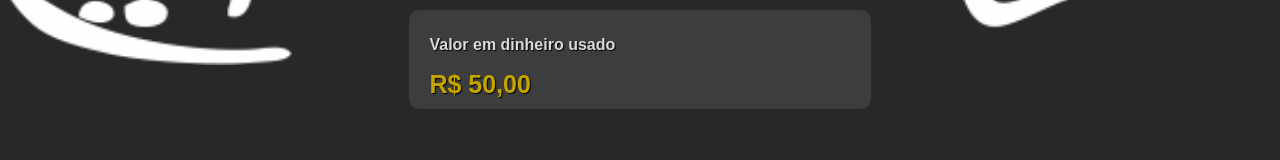
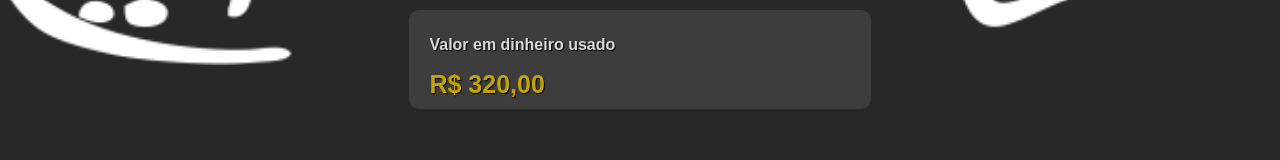
Before and after one commit to rapharosa/ubuntu, a React (Create React App) app: page /ubuntu/doados in a window 1280 px wide. Shown: the part 477-637 px from the top of the page. Built offline with nearby package versions, Linux system fonts and the light colour scheme.

Commit message:
Atualização Doados

```diff
--- a/src/componentes/doados/Doados.tsx
+++ b/src/componentes/doados/Doados.tsx
@@ -35,7 +35,7 @@ function Doados(){
                     </div>
                     <div className='categoria'>
                         <p className='texto-secao'><strong>Valor em dinheiro usado</strong></p>
-                        <b>R$ 50,00</b>
+                        <b>R$ 320,00</b>
                     </div>
                 </div>
             </div>
```
